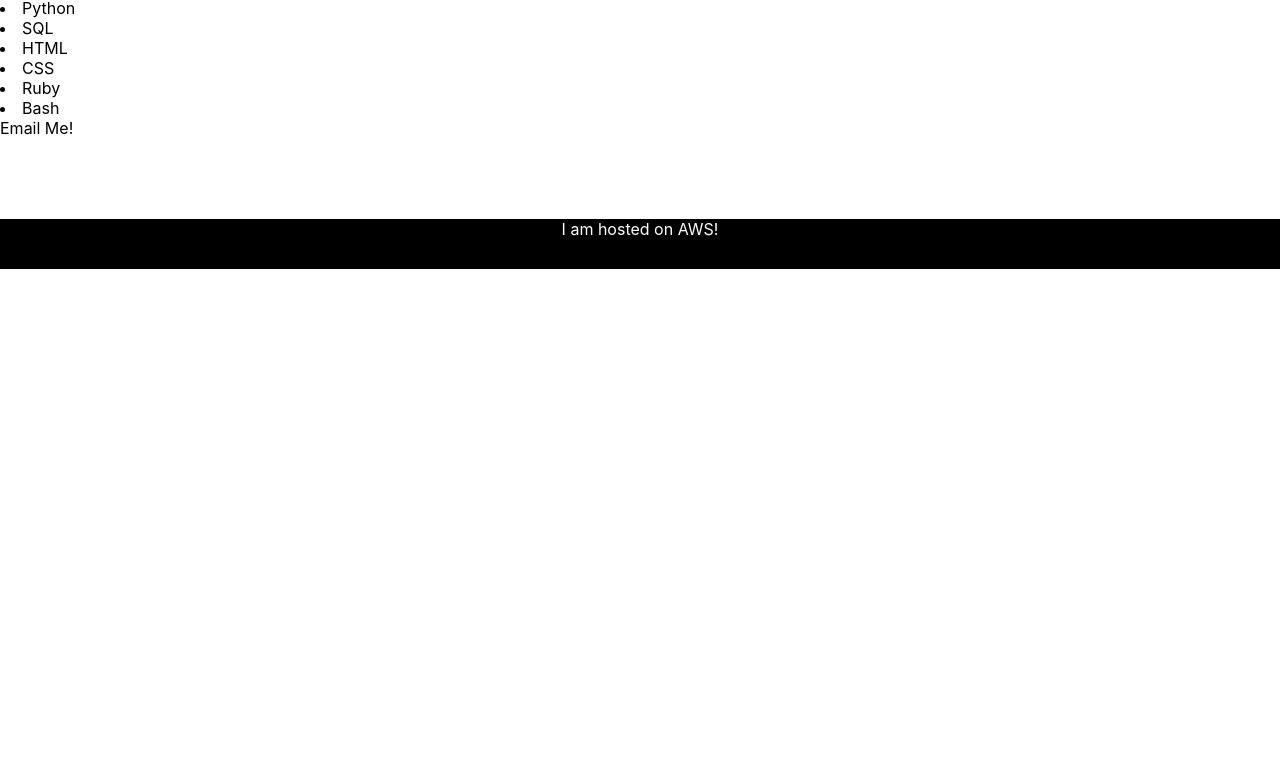
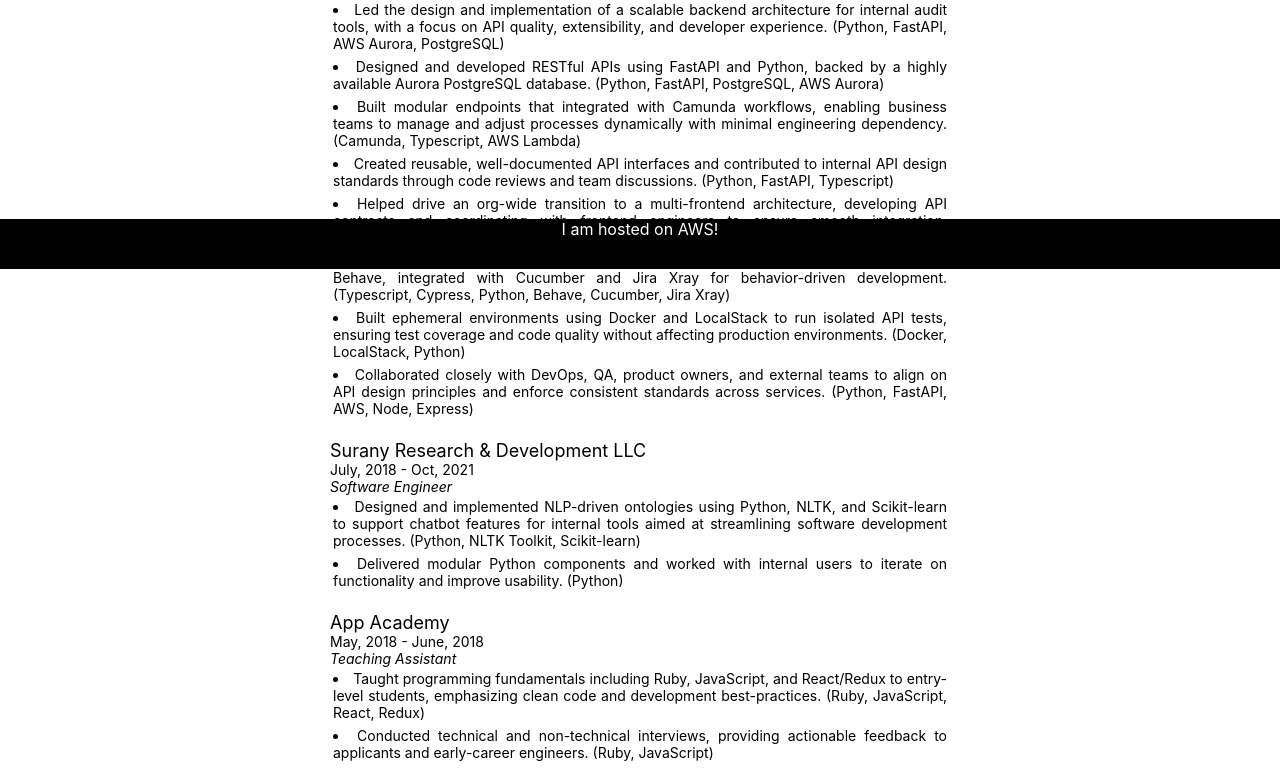
Before and after one commit to KaiFujimoto/Kai-Website, a React (Create React App) app: page / in a window 1280 px wide. Shown: the part 531-1300 px from the top of the page. Before the commit the page ends 800 px from the top, so only its background shows below. Built offline with nearby package versions, Linux system fonts and the light colour scheme.

Commit message:
feature: center all things via flexbox

```diff
--- a/src/App.css
+++ b/src/App.css
@@ -40,14 +40,25 @@
 }
 
 .section {
+	display: flex;
+	justify-content: center;
+	flex-direction: column;
 	font-size: 20px;
-	padding: 10px 40px 5px 40px;
+	padding: 10px 20px 5px 20px;
+	width: 50%;
+}
+
+.inner-section {
+	display: flex;
+  justify-content: center;
+	align-items: center;
+	flex-direction: column;
 }
 
 .body {
 	text-align: justify;
 	text-justify: inter-word;
-	padding: 5px 40px 10px 40px;
+	padding: 5px 20px 10px 20px;
 	font-size: 16px;
 }
 
@@ -66,3 +77,9 @@
 	font-weight: normal;
 	font-size: 14px;
 }
+
+.item {
+	font-size: 14px;
+	font-weight: normal;
+	padding: 3px;
+}
--- a/src/components/AboutMe.tsx
+++ b/src/components/AboutMe.tsx
@@ -2,7 +2,7 @@
 
 const AboutMe: React.FC = () => {
 	return (
-		<div>
+		<div className="inner-section">
 			<div className="section title">
 				About Me
 			</div>
--- a/src/components/EmailMe.tsx
+++ b/src/components/EmailMe.tsx
@@ -2,7 +2,7 @@
 
 const EmailMe: React.FC = () => {
 	return (
-		<div className="email">
+		<div className="inner-section">
 			Email Me!
 		</div>
 	);
--- a/src/components/MyExperience.tsx
+++ b/src/components/MyExperience.tsx
@@ -1,23 +1,75 @@
 import React from 'react';
 
 const MyExperience: React.FC = () => {
+	const experienceList = [
+		{
+			"companyName": "Capital One",
+			"employedDates": "Oct, 2021 - Present",
+			"jobTitle": "Senior Associate - Software Engineer",
+			"accomplishments": [
+				"Led the design and implementation of a scalable backend architecture for internal audit tools, with a focus on API quality, extensibility, and developer experience. (Python, FastAPI, AWS Aurora, PostgreSQL)",
+				"Designed and developed RESTful APIs using FastAPI and Python, backed by a highly available Aurora PostgreSQL database. (Python, FastAPI, PostgreSQL, AWS Aurora)",
+				"Built modular endpoints that integrated with Camunda workflows, enabling business teams to manage and adjust processes dynamically with minimal engineering dependency. (Camunda, Typescript, AWS Lambda)",
+				"Created reusable, well-documented API interfaces and contributed to internal API design standards through code reviews and team discussions. (Python, FastAPI, Typescript)",
+				"Helped drive an org-wide transition to a multi-frontend architecture, developing API contracts and coordinating with frontend engineers to ensure smooth integration. (Typescript, Python, S3, BFF)",
+				"Developed component and integration tests for both UI and API layers using Cypress and Behave, integrated with Cucumber and Jira Xray for behavior-driven development. (Typescript, Cypress, Python, Behave, Cucumber, Jira Xray)",
+				"Built ephemeral environments using Docker and LocalStack to run isolated API tests, ensuring test coverage and code quality without affecting production environments. (Docker, LocalStack, Python)",
+				"Collaborated closely with DevOps, QA, product owners, and external teams to align on API design principles and enforce consistent standards across services. (Python, FastAPI, AWS, Node, Express)"
+			]
+		},
+		{
+			"companyName": "Surany Research & Development LLC",
+			"employedDates": "July, 2018 - Oct, 2021",
+			"jobTitle": "Software Engineer",
+			"accomplishments": [
+				"Designed and implemented NLP-driven ontologies using Python, NLTK, and Scikit-learn to support chatbot features for internal tools aimed at streamlining software development processes. (Python, NLTK Toolkit, Scikit-learn)",
+				"Delivered modular Python components and worked with internal users to iterate on functionality and improve usability. (Python)"
+			]
+		},
+		{
+			"companyName": "App Academy",
+			"employedDates": "May, 2018 - June, 2018",
+			"jobTitle": "Teaching Assistant",
+			"accomplishments": [
+				"Taught programming fundamentals including Ruby, JavaScript, and React/Redux to entry-level students, emphasizing clean code and development best-practices. (Ruby, JavaScript, React, Redux)",
+				"Conducted technical and non-technical interviews, providing actionable feedback to applicants and early-career engineers. (Ruby, JavaScript)"
+			]
+		}
+	];
+
 	return (
-		<div className="myexperience">
+		<div className="inner-section">
 			<div className="section title">
 				My Experience
 			</div>
 			<div className="section body">
+				{
+					experienceList.map((experience) => {
+						let accomplishments = experience.accomplishments.map(exp => {
+										 return (
+												<li className="item">
+													{exp}
+												</li>
+											);
+										});
+						return (
 							<div className="experience title">
 								<div className="company-name">
-						Capital One
+									{ experience.companyName }
 								</div>
 								<div className="employed-dates">
-						Oct, 2021 - Present
+									{ experience.employedDates }
 								</div>
 								<div className="job-title">
-						Senior Associate - Software Engineer
+									{ experience.jobTitle }
+								</div>
+								<div className="accomplishments">
+									{ accomplishments }
 								</div>
 							</div>
+						);
+					})
+				}
 			</div>
 		</div>
 	);
--- a/src/components/MySkills.tsx
+++ b/src/components/MySkills.tsx
@@ -12,7 +12,7 @@
 		"Bash"
 	];
 	return (
-		<div className="myskills">
+		<div className="inner-section">
 			<div className="title">
 				Languages
 			</div>
```
Lines whose indentation alone changed are shown as unchanged.
